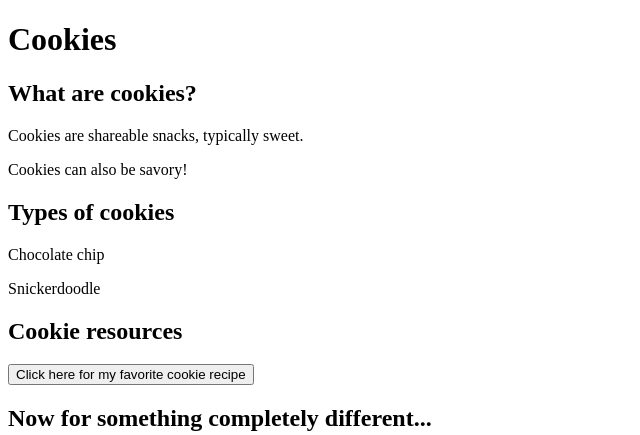
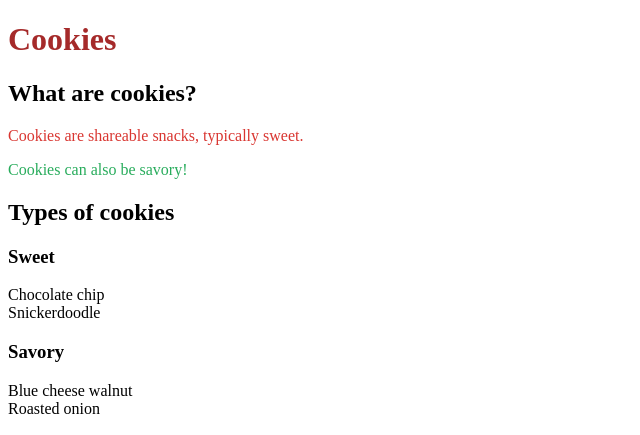
Before and after one commit to ltomas-foundations/html-scratch, a plain HTML site: page index.html in a window 1280 px wide. Shown: the top 435 px of the page, without its empty margins (0-640 px from the left). Drawn offline with Linux system fonts and the light colour scheme.

Commit message:
added some css

```diff
--- a/index.html
+++ b/index.html
@@ -4,16 +4,22 @@
     <meta charset="UTF-8">
     <meta name="viewport" content="width=device-width, initial-scale=1.0">
     <meta http-equiv="X-UA-Compatible" content="ie=edge">
+    <link rel="stylesheet" href="style.css">
     <title>Let's talk cookies</title>
 </head>
 <body>
-    <h1 id="title">Cookies</h1>
+    <h1 class="header-1">Cookies</h1>
     <h2>What are cookies?</h2>
-    <p>Cookies are shareable snacks, typically sweet.</p>
-    <p>Cookies can also be savory!</p>
+    <p id="paragraph-1">Cookies are shareable snacks, typically sweet.</p>
+    <p id="paragraph-2">Cookies can also be savory!</p>
     <h2>Types of cookies</h2>
-    <p>Chocolate chip</p>
-    <p>Snickerdoodle</p>
+    <h3>Sweet</h3>
+    <p>Chocolate chip
+        <br>Snickerdoodle</p>
+    <h3>Savory</h3>
+    <p>Blue cheese walnut
+        <br>Roasted onion
+    </p>
     <h2>Cookie resources</h2>
     <button type="menu">Click here for my favorite cookie recipe</button>
     <h2>Now for something completely different...</h2>
--- /dev/null
+++ b/style.css
@@ -0,0 +1,14 @@
+.header-1 {
+    color: brown;
+  }
+
+  #paragraph-1 {
+    color: rgb(217, 54, 49);
+  }
+
+  #paragraph-2 {
+    color: #28ac5c;
+  }
+
+  /* We used 3 different ways to specify color:
+  the word "blue", rgb selectors and hex codes */
```
